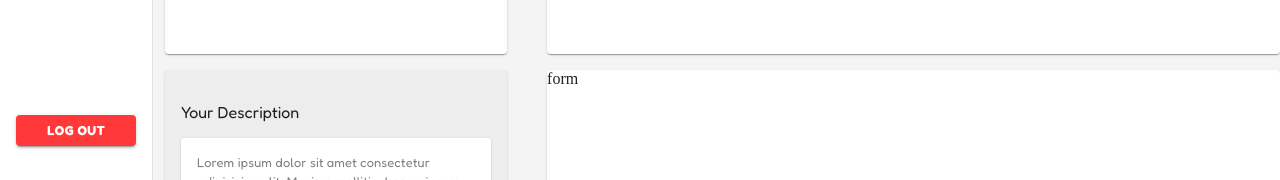
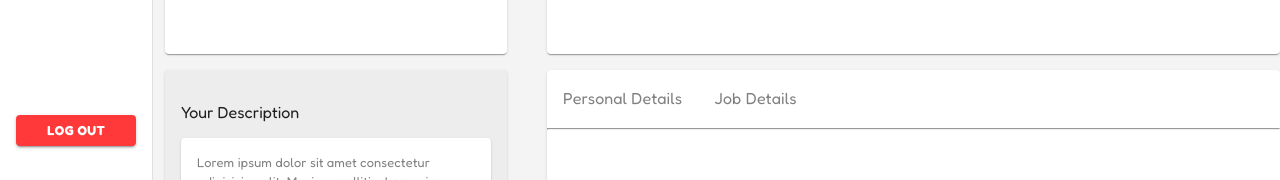
Before and after one commit to Naominm/ticket-management-system-frontend, a React (Vite) app: page /settings in a window 1280 px wide. Shown: the part 325-505 px from the top of the page. Built offline with nearby package versions, Linux system fonts and the light colour scheme; some icons are missing.

Commit message:
Feat:Build the top header form section

```diff
--- a/src/pages/settings.tsx
+++ b/src/pages/settings.tsx
@@ -85,7 +85,33 @@ export default function SettingsPage() {
           >
             <Paper sx={{ minHeight: "40vh" }}> Employee growth</Paper>
             <Paper>
-              <Box sx={{ minHeight: "60vh" }}>form</Box>
+              <Box sx={{ minHeight: "60vh" }}>
+                <Box sx={{ display: "flex", gap: 4, px: 2, py: 2 }}>
+                  <Typography
+                    variant="subtitle2"
+                    sx={{
+                      fontFamily: "var(--primary-font)",
+                      fontWeight: 400,
+                      fontSize: "1rem",
+                      color: "gray",
+                    }}
+                  >
+                    Personal Details
+                  </Typography>
+                  <Typography
+                    variant="subtitle2"
+                    sx={{
+                      fontFamily: "var(--primary-font)",
+                      fontSize: "1rem",
+                      fontWeight: 400,
+                      color: "gray",
+                    }}
+                  >
+                    Job Details
+                  </Typography>
+                </Box>
+                <hr />
+              </Box>
             </Paper>
           </Box>
         </Box>
```
